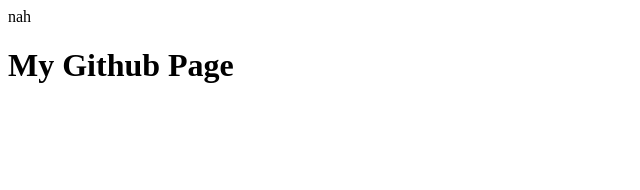
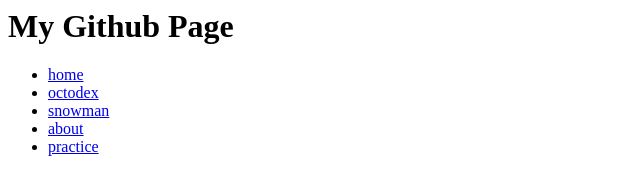
Before and after one commit to SupremeCal/lab-07-html, a plain HTML site: page index.html in a window 1280 px wide. Shown: the whole page, without its empty margins (0-640 px from the left). Drawn offline with Linux system fonts and the light colour scheme.

Commit message:
new edits to the page

```diff
--- a/index.html
+++ b/index.html
@@ -1,8 +1,15 @@
 <html>
 <head>
-<titel>nah</title>
+<title>lab-08-remote</title>
 </head>
 <body>
 <h1>My Github Page</h1>
+<ul>
+  <li><a href="index.html">home</a></li>
+  <li><a href=" http://octodex.github.com/">octodex</a></li>
+  <li><a href="http://unicodesnowmanforyou.com/">snowman</a></li>
+  <li><a href="about.html">about</a></li>
+  <li><a href="practice.html">practice</a></li>
+</ul>
 </body>
 </html>
```
